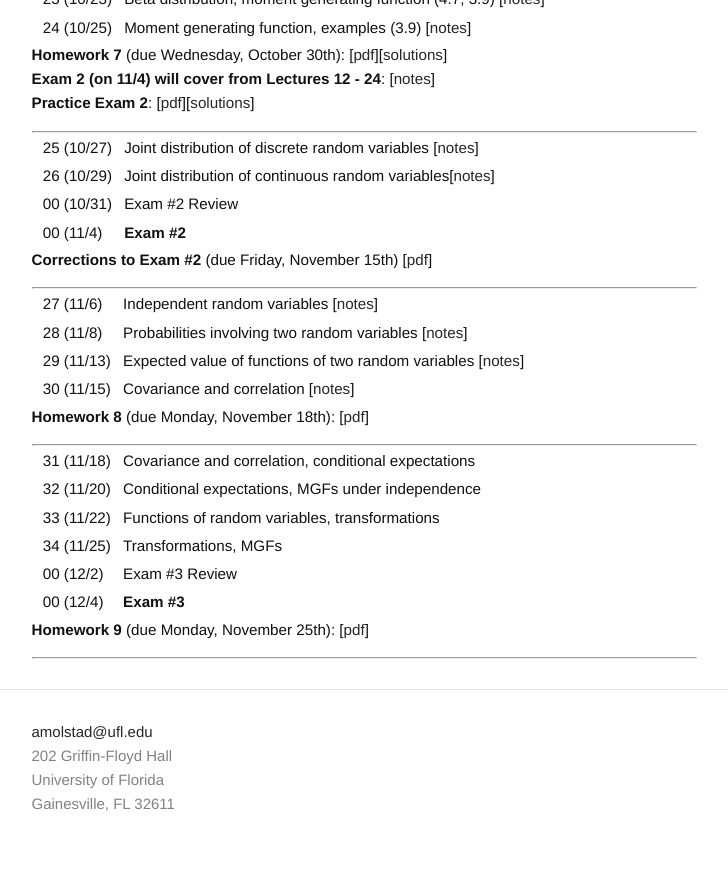
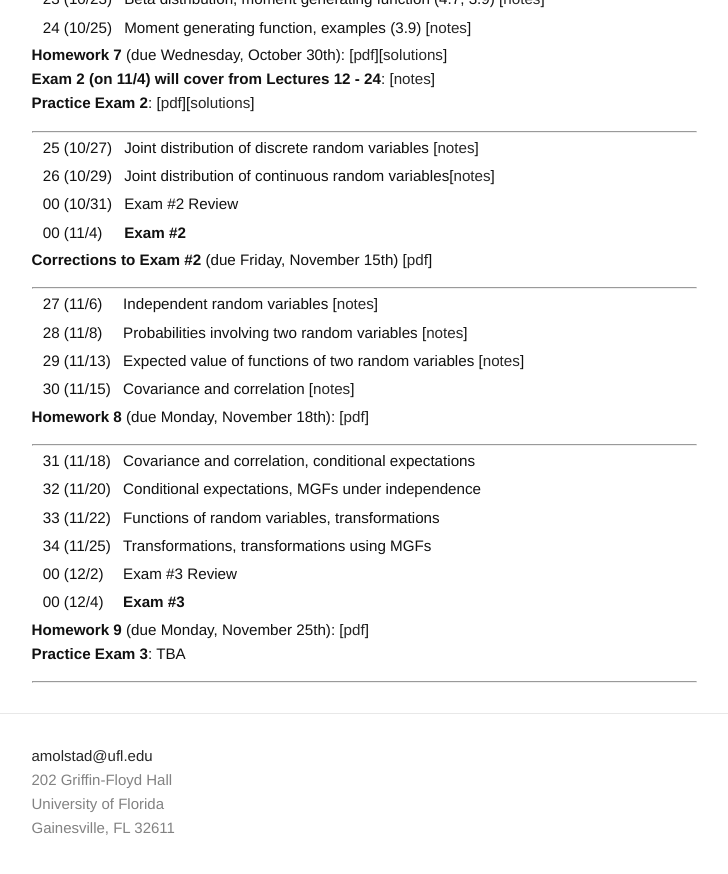
Before and after one commit to ajmolstad/ajmolstad.github.io, a Jekyll site: the page built from F19_STA4321.md, in a window 1280 px wide and 900 px high, scrolled down 1338 px. Shown: the top 874 px of the window, without its empty margins (276-1004 px from the left). Built offline with Jekyll 4.4.1, drawn with Linux system fonts in a browser that asks for light colours.

Commit message:
Update F19_STA4321.md

```diff
--- a/F19_STA4321.md
+++ b/F19_STA4321.md
@@ -109,10 +109,11 @@ Note that you must be logged into your UFL eLearning account to access course no
 || 31 (11/18) || Covariance and correlation, conditional expectations ||
 || 32 (11/20) || Conditional expectations, MGFs under independence||
 || 33 (11/22) || Functions of random variables, transformations ||
-|| 34 (11/25) || Transformations, MGFs ||
+|| 34 (11/25) || Transformations, transformations using MGFs ||
 || 00 (12/2) || Exam #3 Review ||
 || 00 (12/4) || **Exam #3** ||
 
 **Homework 9** (due Monday, November 25th): [[pdf](/docs/STA4321_F19_Homework9.pdf)]
+**Practice Exam 3**: TBA
 
 ---------------
```
